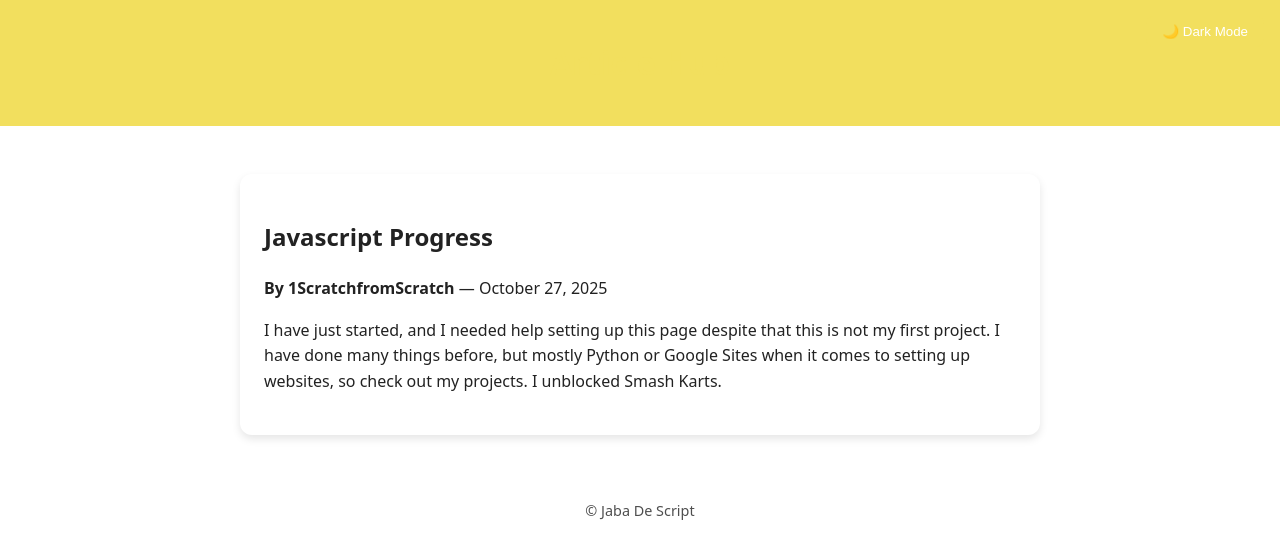
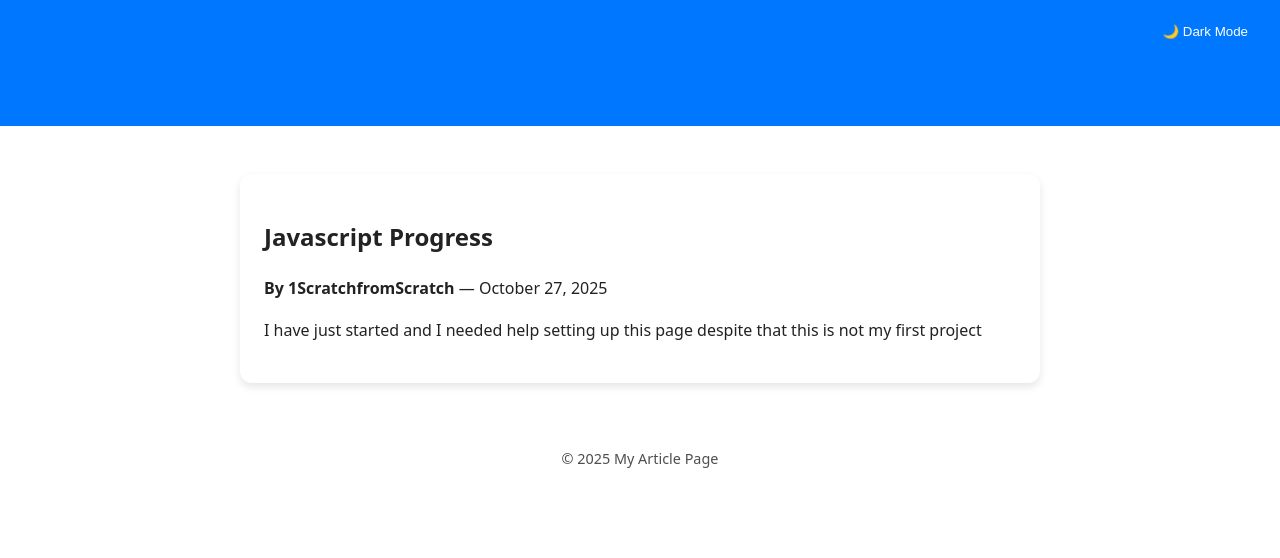
Before and after one commit to 1ScratchfromScratch/Javascript-Journey, a plain HTML site: page index.html in a window 1280 px wide. Drawn offline with Linux system fonts and the light colour scheme.

Commit message:
Add files via upload

```diff
--- a/index.html
+++ b/index.html
@@ -4,7 +4,7 @@
   <meta charset="UTF-8" />
   <meta name="viewport" content="width=device-width, initial-scale=1.0" />
   <title>My JavaScript Development</title>
-  <link rel="icon" type="image/png" href="JavaScript-logo.png">  <style>
+  <style>
     body {
       font-family: system-ui, sans-serif;
       background-color: var(--bg);
@@ -18,13 +18,13 @@
     :root {
       --bg: #ffffff;
       --text: #222;
-      --accent: #f2df5e;
+      --accent: #0077ff;
     }
 
     .dark {
       --bg: #121212;
       --text: #e5e5e5;
-      --accent: #f0db4f;
+      --accent: #4da6ff;
     }
 
     header {
@@ -90,7 +90,7 @@
   </main>
 
   <footer>
-    &copy; Jaba De Script
+    &copy; 2025 My Article Page
   </footer>
 
   <script>
@@ -100,7 +100,7 @@
       author: "1ScratchfromScratch",
       date: "October 27, 2025",
       content: `
-        <p>I have just started, and I needed help setting up this page despite that this is not my first project. I have done many things before, but mostly Python or Google Sites when it comes to setting up websites, so check out my projects. I unblocked Smash Karts.</p>
+        <p>I have just started and I needed help setting up this page despite that this is not my first project</p>
       `
     };
 
```
